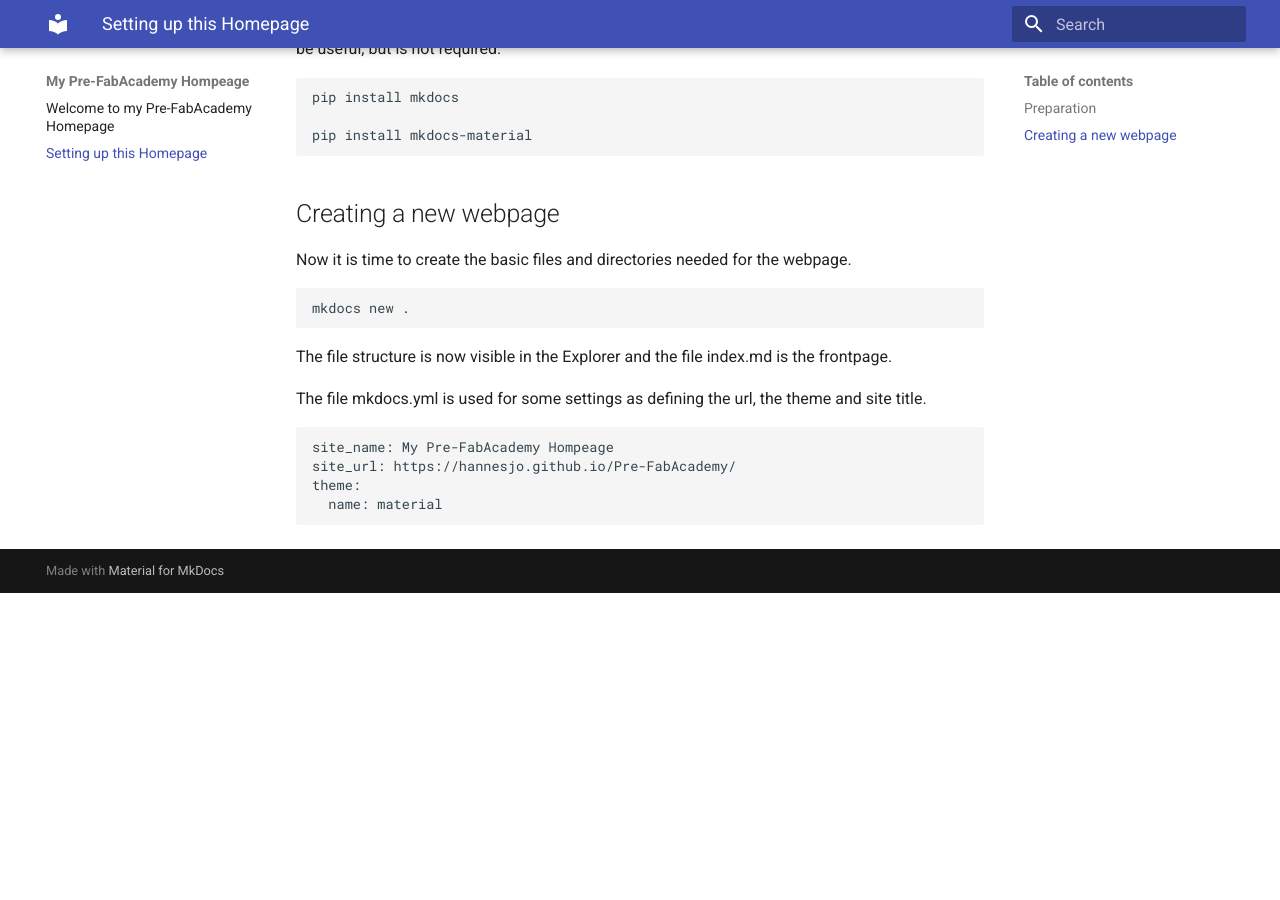
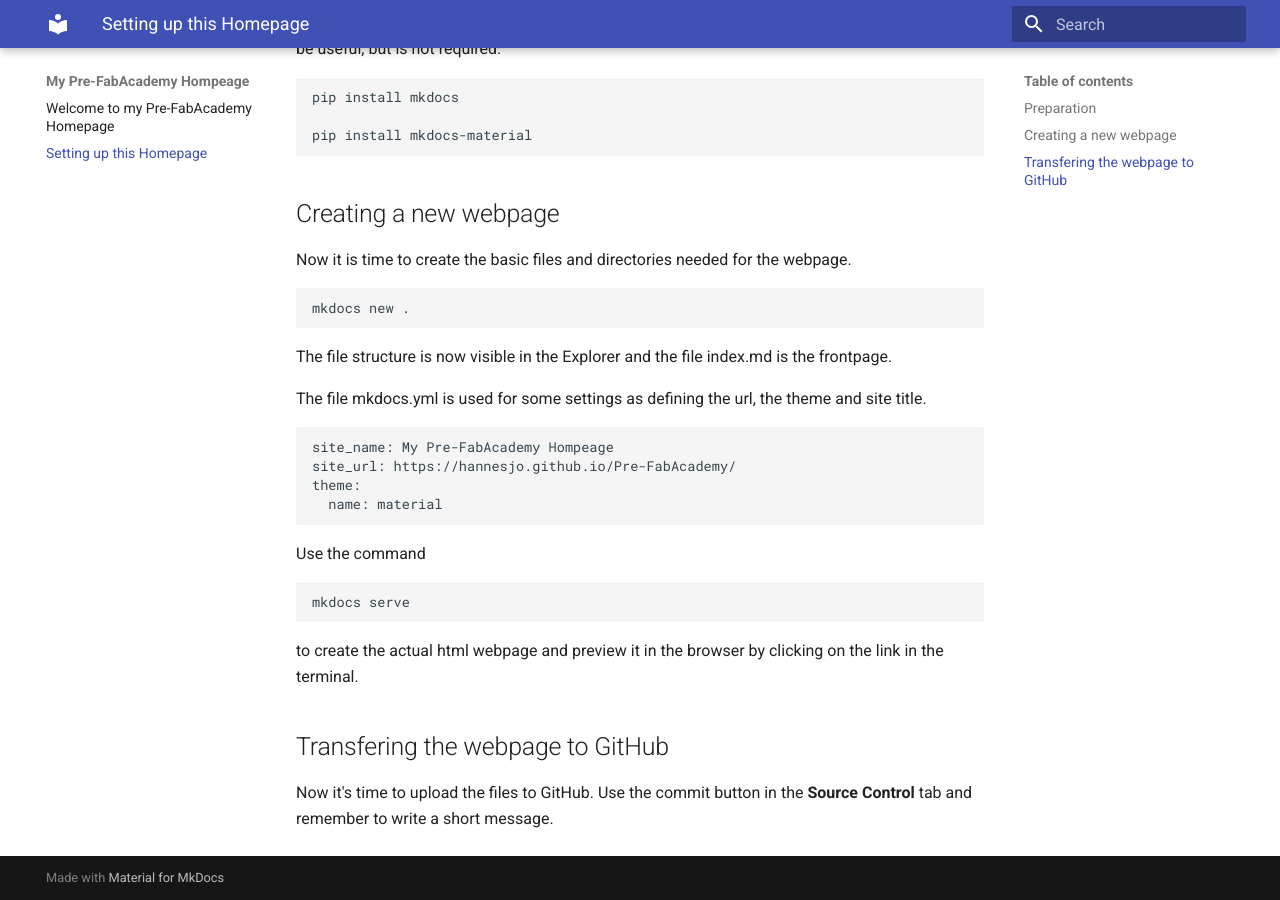
Before and after one commit to HannesJo/Pre-FabAcademy, an MkDocs documentation site: the page built from docs/homepage.md, in a window 1280 px wide and 900 px high, scrolled down 545 px. Built offline with MkDocs 1.6.1 and Material for MkDocs 9.7.7, drawn with Linux system fonts in a browser that asks for light colours; before the commit the page ends 1138 px from its top, so only the background shows below that.

Commit message:
homepage update

````diff
--- a/docs/homepage.md
+++ b/docs/homepage.md
@@ -34,3 +34,11 @@
 theme:
   name: material
 ```
+Use the command
+```
+mkdocs serve
+```
+to create the actual html webpage and preview it in the browser by clicking on the link in the terminal.
+
+## Transfering the webpage to GitHub
+Now it's time to upload the files to GitHub. Use the commit button in the **Source Control** tab and remember to write a short message.
````
